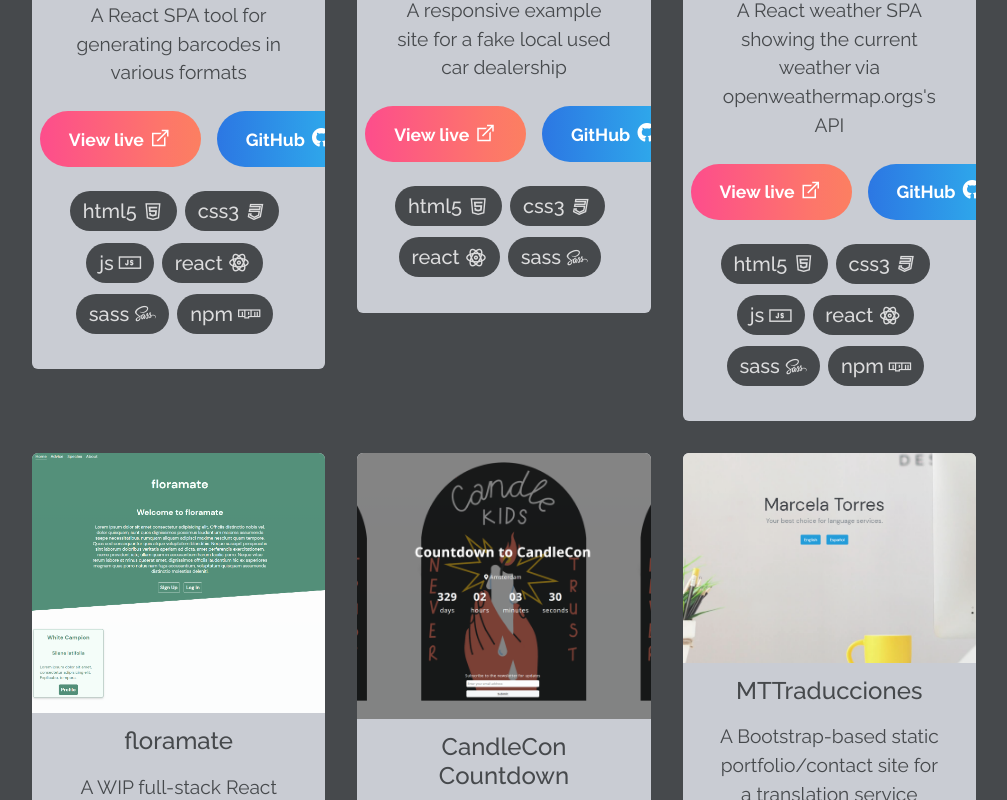
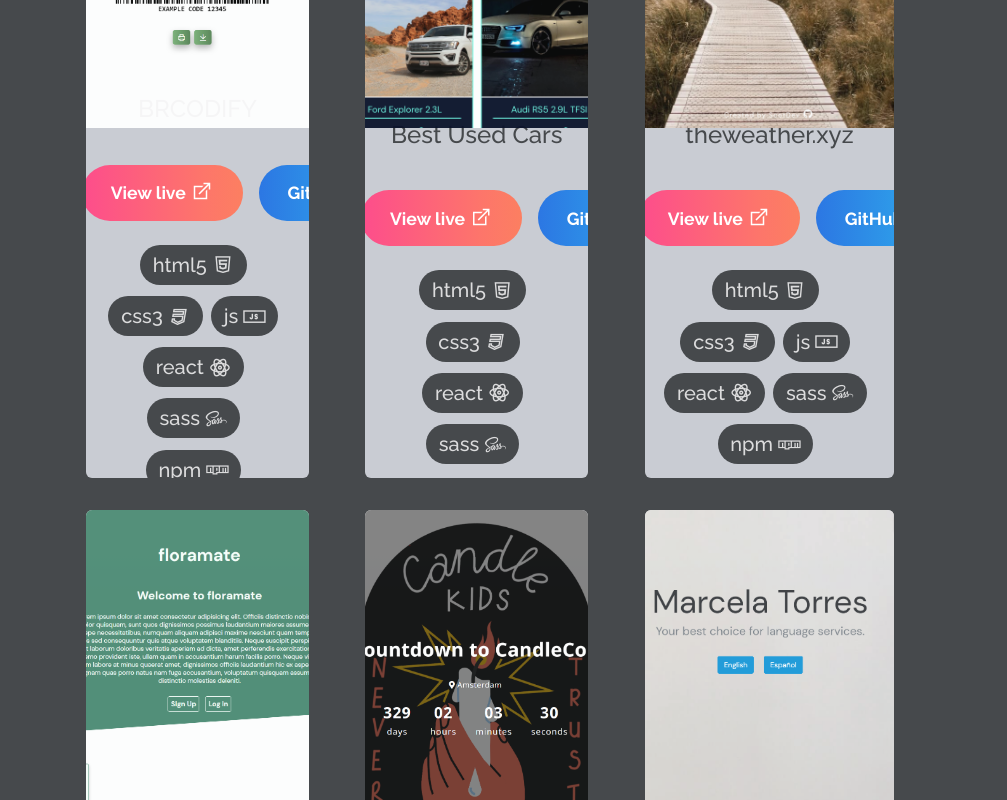
Before and after one commit to ScotDev/Personal-site, a React (Create React App) app: page / in a window 1280 px wide. Shown: the part 1180-1980 px from the top of the page, without its empty margins (136-1143 px from the left). Built offline with nearby package versions, Linux system fonts and the light colour scheme.

Commit message:
Tidied up card grid, edited timeline data

```diff
--- a/public/scss/_portfolio.scss
+++ b/public/scss/_portfolio.scss
@@ -11,7 +11,7 @@ $snow-gradient: linear-gradient(-20deg, #e9defa 0%, #fbfcdb 100%);
   display: grid;
   gap: 2rem;
   grid-template-columns: 1fr 1fr 1fr;
-  padding: 0 5rem;
+  padding: 0 10rem;
   margin: 0 0 4rem 0;
 
   .portfolio-item {
@@ -20,8 +20,6 @@ $snow-gradient: linear-gradient(-20deg, #e9defa 0%, #fbfcdb 100%);
       flex-direction: column;
       justify-content: center;
       align-items: center;
-      // max-height: 650px;
-      // background-image: $snow-gradient;
       background: #c9ccd3;
       background-image: linear-gradient(
         -180deg,
@@ -32,11 +30,11 @@ $snow-gradient: linear-gradient(-20deg, #e9defa 0%, #fbfcdb 100%);
       color: $light-text;
       height: auto;
       border-radius: 6px;
-      width: 100%;
+      width: 90%;
       overflow: hidden;
 
       .card-img-top {
-        max-height: 375px;
+        height: 375px;
         object-fit: cover;
         object-position: top;
         width: 100%;
@@ -44,6 +42,12 @@ $snow-gradient: linear-gradient(-20deg, #e9defa 0%, #fbfcdb 100%);
         align-self: flex-start;
       }
 
+      .card-bottom-content {
+        display: flex;
+        flex-direction: column;
+        justify-content: center;
+        align-items: center;
+        height: 350px;
         .card-title {
           color: $primary-bg;
           font-size: 1.5rem;
@@ -111,3 +115,4 @@ $snow-gradient: linear-gradient(-20deg, #e9defa 0%, #fbfcdb 100%);
       }
     }
   }
+}
--- a/src/components/layout/Navbar.js
+++ b/src/components/layout/Navbar.js
@@ -9,7 +9,7 @@ export default function Navbar() {
             <ul className="nav-links">
                 <li><a href="#portfolio">Projects</a></li>
                 <li><a href="#timeline">About me</a></li>
-                <li><a href="https://github.com/ScotDev" target="_blank" rel="noopener noreferrer">GitHub <i class="lab la-github"></i></a></li>
+                <li><a href="https://github.com/ScotDev" target="_blank" rel="noopener noreferrer">GitHub <i className="lab la-github"></i></a></li>
                 <li><a href="mailto:callum.git@outlook.com" target="_blank" rel="noopener noreferrer"><i className="las la-envelope"></i></a></li>
                 <li><a href="#contact">Contact</a></li>
             </ul>
--- a/src/components/layout/Portfolio.js
+++ b/src/components/layout/Portfolio.js
@@ -8,6 +8,7 @@ export default function Portfolio() {
         return (<div className="portfolio-item" key={item.id}>
             <div className="card">
                 <img className="card-img-top" src={require(`../../assets/img/${item.img}.png`)} alt="Portfolio project"></img>
+                <div className="card-bottom-content">
                     <div className="card-title">{item.title}</div>
                     <div className="card-text">{item.description}</div>
                     <div className="btn-group">
@@ -18,6 +19,7 @@ export default function Portfolio() {
                         return (<p>{tech} <i className={`lab la-${tech}`}></i></p>)
                     })}</div>
                 </div>
+            </div>
         </div>)
     })
     return (
--- a/src/components/layout/Timeline.js
+++ b/src/components/layout/Timeline.js
@@ -15,6 +15,7 @@ export default function Timeline() {
                 <p className="timeline-text">{item.text}</p>
                 <p className="timeline-date">{item.date}</p>
                 {item.url && <a href={item.url} className="timeline-link btn btn-primary" target="_blank" rel="noopener noreferrer">View live <i class="las la-external-link-alt"></i></a>}
+                {item.github_url && <a href={item.github_url} className="timeline-link btn btn-secondary" target="_blank" rel="noopener noreferrer">View GitHub repo <i className="lab la-github"></i></a>}
             </li>
         )
     })
--- a/src/timeline_data.json
+++ b/src/timeline_data.json
@@ -25,9 +25,9 @@
   },
   {
     "id": "5",
-    "title": "Started learning to code",
-    "text": "Signed up to freeCodeCamp and following Udemy courses",
-    "date": "Sep 2018"
+    "title": "First GitHub commit",
+    "text": "Also signed up to freeCodeCamp and started following Udemy courses",
+    "date": "Oct 2019"
   },
   {
     "id": "6",
@@ -45,7 +45,7 @@
   {
     "id": "8",
     "title": "Built BRCODIFY",
-    "text": "Originally using vanilla JS, rebuilt using React",
+    "text": "Originally using vanilla JS, later rebuilt in React",
     "date": "March 2020",
     "url": "https://www.brcodify.com/"
   },
@@ -73,7 +73,8 @@
   {
     "id": "12",
     "title": "Created this website",
-    "text": "Practicing React, JS, CSS and Sass",
-    "date": "14th June 2020"
+    "text": "Using React, JS, CSS and Sass",
+    "date": "14th June 2020",
+    "github_url": "https://github.com/ScotDev/Personal-site/"
   }
 ]
```
Also changed, not shown: src/styles.min.css. Lines whose indentation alone changed are shown as unchanged.
